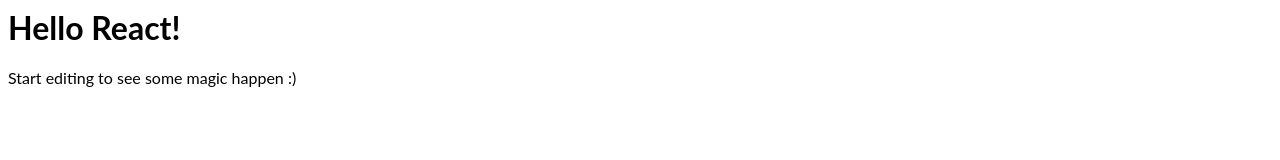
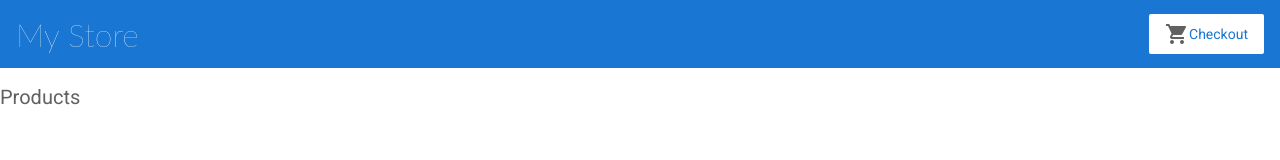
Before and after one commit to ememosconi/react-fobp4g, a React app: page / in a window 1280 px wide. Built offline with nearby package versions, Linux system fonts and the light colour scheme; some icons are missing.

Commit message:
4 files modified, 3 added

```diff
--- /dev/null
+++ b/ProductList/index.js
@@ -0,0 +1,8 @@
+import React from 'react';
+import '../style.css'
+
+const ProductList=()=>(
+  <h2>Products</h2>
+);
+
+export default ProductList;
--- /dev/null
+++ b/TopBar/index.js
@@ -0,0 +1,15 @@
+import React from 'react';
+import Icon from '@material-ui/core/Icon';
+import '../style.css'
+
+const TopBar =()=> (
+  <div class="app-top-bar">
+    <a >
+      <h1>My Store</h1>
+    </a>
+    <a  class="button fancy-button"><Icon class="material-icons">shopping_cart</Icon>Checkout</a>
+  </div>
+
+  );
+
+export default TopBar;
--- a/index.html
+++ b/index.html
@@ -1 +1,43 @@
-<div id="root"></div>
+<!DOCTYPE html>
+<html lang="en">
+  <head>
+    <meta charset="utf-8">
+    <meta name="viewport" content="width=device-width, initial-scale=1, shrink-to-fit=no">
+    <meta name="theme-color" content="#000000">
+    <!--
+      manifest.json provides metadata used when your web app is added to the
+      homescreen on Android. See https://developers.google.com/web/fundamentals/engage-and-retain/web-app-manifest/
+    -->
+    <link rel="manifest" href="%PUBLIC_URL%/manifest.json">
+    <link rel="shortcut icon" href="%PUBLIC_URL%/favicon.ico">
+    <link rel="stylesheet" href="https://cdnjs.cloudflare.com/ajax/libs/weather-icons/2.0.9/css/weather-icons.min.css">
+    <link rel="stylesheet" href="https://fonts.googleapis.com/icon?family=Material+Icons" />
+    <link href="https://fonts.googleapis.com/css?family=Roboto&display=swap" rel="stylesheet">
+    <!--
+      Notice the use of %PUBLIC_URL% in the tags above.
+      It will be replaced with the URL of the `public` folder during the build.
+      Only files inside the `public` folder can be referenced from the HTML.
+
+      Unlike "/favicon.ico" or "favicon.ico", "%PUBLIC_URL%/favicon.ico" will
+      work correctly both with client-side routing and a non-root public URL.
+      Learn how to configure a non-root public URL by running `npm run build`.
+    -->
+    <title>React App</title>
+  </head>
+  <body>
+    <noscript>
+      You need to enable JavaScript to run this app.
+    </noscript>
+    <div id="root"></div>
+    <!--
+      This HTML file is a template.
+      If you open it directly in the browser, you will see an empty page.
+
+      You can add webfonts, meta tags, or analytics to this file.
+      The build step will place the bundled scripts into the <body> tag.
+
+      To begin the development, run `npm start` or `yarn start`.
+      To create a production bundle, use `npm run build` or `yarn build`.
+    -->
+  </body>
+</html>
--- a/index.js
+++ b/index.js
@@ -1,6 +1,8 @@
 import React, { Component } from 'react';
 import { render } from 'react-dom';
 import Hello from './Hello';
+import TopBar from './TopBar';
+import ProductList from './ProductList';
 import './style.css';
 
 class App extends Component {
@@ -14,10 +16,11 @@
   render() {
     return (
       <div>
-        <Hello name={this.state.name} />
-        <p>
-          Start editing to see some magic happen :)
-        </p>
+        <TopBar></TopBar>
+        <div class="container">
+          <ProductList></ProductList>
+        </div>
+
       </div>
     );
   }
--- a/package.json
+++ b/package.json
@@ -3,8 +3,11 @@
   "version": "0.0.0",
   "private": true,
   "dependencies": {
+    "@material-ui/core": "^4.3.3",
     "react": "^16.8.0",
-    "react-dom": "^16.8.0"
+    "react-dom": "^16.8.0",
+    "react-redux": "^7.1.0",
+    "redux": "^4.0.4"
   },
   "scripts": {
     "start": "react-scripts start",
--- a/style.css
+++ b/style.css
@@ -1,3 +1,149 @@
 h1, p {
   font-family: Lato;
 }
+
+/* Global Styles */
+
+* {
+  font-family: 'Roboto', Arial, sans-serif;
+  color: #616161;
+  box-sizing: border-box;
+  -webkit-font-smoothing: antialiased;
+  -moz-osx-font-smoothing: grayscale;
+}
+
+body {
+  margin: 0;
+}
+
+.container {
+  display: flex;
+  flex-direction: row;
+}
+
+router-outlet + *  {
+  padding: 0 16px;
+}
+
+/* Text */
+
+h1 {
+  font-size: 32px;
+}
+
+h2 {
+  font-size: 20px;
+}
+
+h1, h2 {
+  font-weight: lighter;
+}
+
+p {
+  font-size: 14px;
+}
+
+/* Hyperlink */
+
+a {
+  cursor: pointer;
+  color: #1976d2;
+  text-decoration: none;
+}
+
+a:hover {
+  opacity: 0.8;
+}
+
+/* Input */
+
+input {
+  font-size: 14px;
+  border-radius: 2px;
+  padding: 8px;
+  margin-bottom: 16px;
+  border: 1px solid #BDBDBD;
+}
+
+label {
+  font-size: 12px;
+  font-weight: bold;
+  margin-bottom: 4px;
+  display: block;
+  text-transform: uppercase;
+}
+
+/* Button */
+.button, button {
+  display: inline-flex;
+  align-items: center;
+  padding: 8px 16px;
+  border-radius: 2px;
+  font-size: 14px;
+  cursor: pointer;
+  background-color: #1976d2;
+  color: white;
+  border: none;
+}
+
+.button:hover, button:hover {
+  opacity: 0.8;
+  font-weight: normal;
+}
+
+.button:disabled, button:disabled {
+  opacity: 0.5;
+  cursor: auto;
+}
+
+/* Fancy Button */
+
+.fancy-button {
+  background-color: white;
+  color: #1976d2;
+}
+
+.fancy-button i.material-icons {
+  color: #1976d2;
+  padding-right: 4px;
+}
+
+/* Top Bar */
+
+.app-top-bar {
+  width: 100%;
+  height: 68px;
+  background-color: #1976d2;
+  padding: 16px;
+  display: flex;
+  flex-direction: row;
+  justify-content: space-between;
+  align-items: center;
+}
+
+.app-top-bar h1 {
+  color: white;
+  margin: 0;
+}
+
+/* Checkout Cart, Shipping Prices */
+
+.cart-item, .shipping-item {
+  width: 100%;
+  min-width: 400px;
+  max-width: 450px;
+  display: flex;
+  flex-direction: row;
+  justify-content: space-between;
+  padding: 16px 32px;
+  margin-bottom: 8px;
+  border-radius: 2px;
+  background-color: #EEEEEE;
+}
+
+
+/*
+Copyright Google LLC. All Rights Reserved.
+Use of this source code is governed by an MIT-style license that
+can be found in the LICENSE file at http://angular.io/license
+*/
```
Also changed, not shown: TopBar/styles.css (added).
